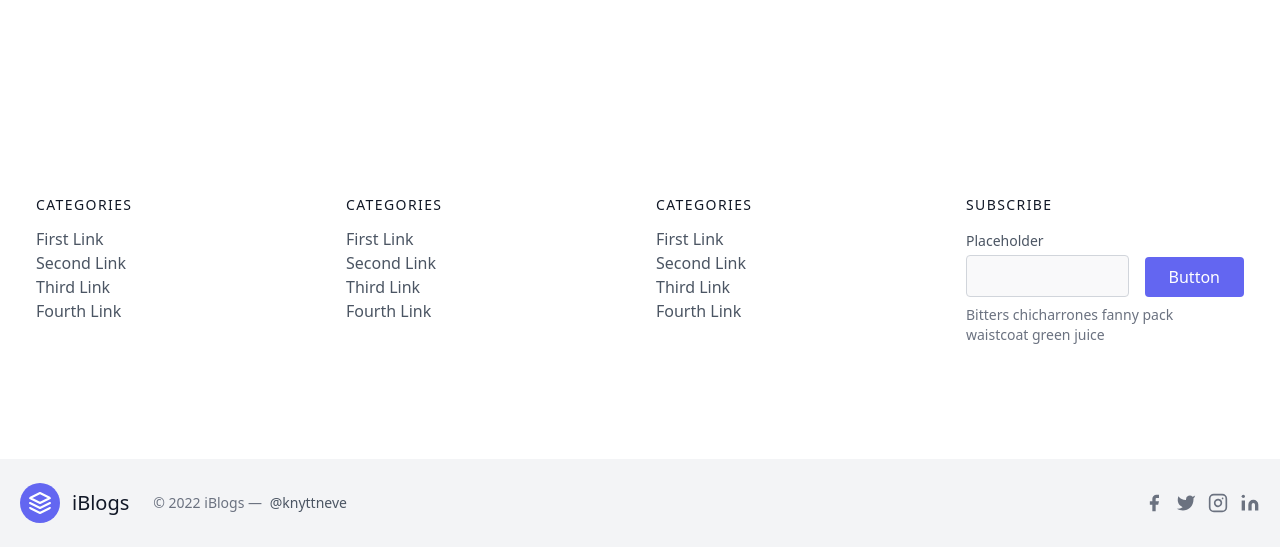
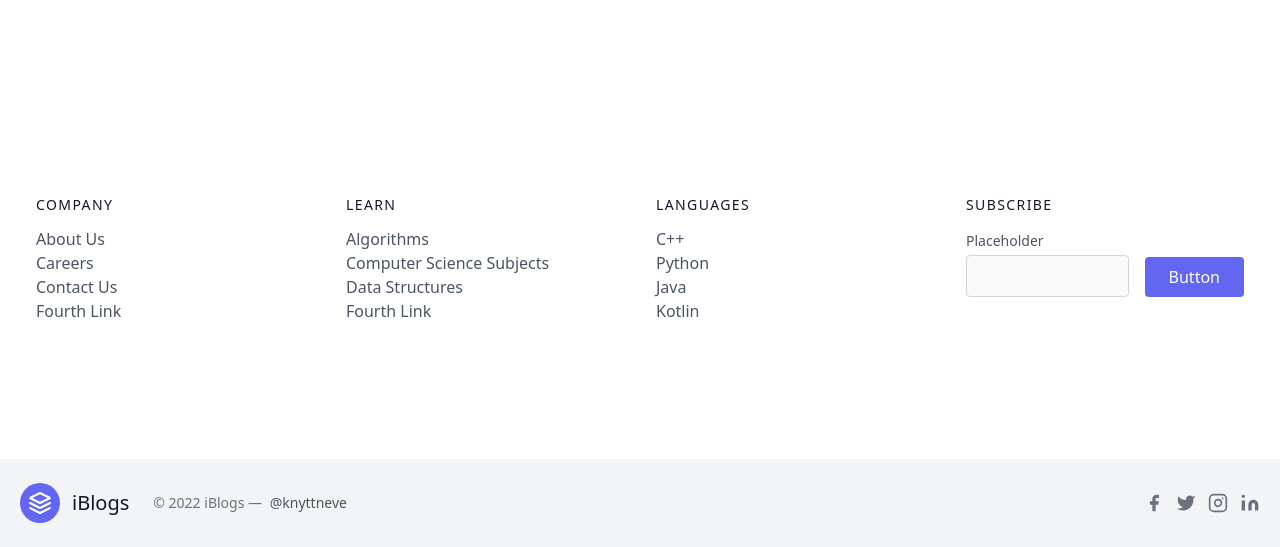
Before and after one commit to Devanshkanda/Django-Blog-Web-application, a Python web app: template templates/posts.html in a window 1280 px wide. Shown: the part 273-820 px from the top of the page. Run offline with Jinja, Linux system fonts and the light colour scheme; the template is opened without the code that fills it, so the values that code supplies are empty; some libraries are stand-ins or nearby versions.

Commit message:
second commit

```diff
--- a/blog/urls.py
+++ b/blog/urls.py
@@ -19,10 +19,12 @@ from django.contrib import admin
 from django.urls import path
 from django.conf.urls.static import static
 from django.conf import settings
-from .views import home,post
+from .views import home,post,about
 
 urlpatterns = [
     # if after blog url is type if there is a blank space then this home func will get invoked
+    path('' , home),
     path('home/' , home),
-    path('blog/<slug:url>',post)
+    path('blog/<slug:url>',post),
+    path('company/contact' ,about)
 ]
--- a/blog/views.py
+++ b/blog/views.py
@@ -17,3 +17,6 @@ def post(request , url):
     post = Post.objects.filter(url=url)
     #print(post)
     return render(request, 'posts.html' , {'post': post})
+
+def about(request):
+    return render(request , 'about.html' , {})
--- a/templates/footer.html
+++ b/templates/footer.html
@@ -2,16 +2,16 @@
     <div class="container px-5 py-24 mx-auto">
       <div class="flex flex-wrap md:text-left text-center order-first">
         <div class="lg:w-1/4 md:w-1/2 w-full px-4">
-          <h2 class="title-font font-medium text-gray-900 tracking-widest text-sm mb-3">CATEGORIES</h2>
+          <h2 class="title-font font-medium text-gray-900 tracking-widest text-sm mb-3">COMPANY</h2>
           <nav class="list-none mb-10">
             <li>
-              <a class="text-gray-600 hover:text-gray-800">First Link</a>
+              <a class="text-gray-600 hover:text-gray-800">About Us</a>
             </li>
             <li>
-              <a class="text-gray-600 hover:text-gray-800">Second Link</a>
+              <a class="text-gray-600 hover:text-gray-800">Careers</a>
             </li>
             <li>
-              <a class="text-gray-600 hover:text-gray-800">Third Link</a>
+              <a href="http://localhost:8000/company/contact" class="text-gray-600 hover:text-gray-800">Contact Us</a>
             </li>
             <li>
               <a class="text-gray-600 hover:text-gray-800">Fourth Link</a>
@@ -19,16 +19,16 @@
           </nav>
         </div>
         <div class="lg:w-1/4 md:w-1/2 w-full px-4">
-          <h2 class="title-font font-medium text-gray-900 tracking-widest text-sm mb-3">CATEGORIES</h2>
+          <h2 class="title-font font-medium text-gray-900 tracking-widest text-sm mb-3">LEARN</h2>
           <nav class="list-none mb-10">
             <li>
-              <a class="text-gray-600 hover:text-gray-800">First Link</a>
+              <a class="text-gray-600 hover:text-gray-800">Algorithms</a>
             </li>
             <li>
-              <a class="text-gray-600 hover:text-gray-800">Second Link</a>
+              <a class="text-gray-600 hover:text-gray-800">Computer Science Subjects</a>
             </li>
             <li>
-              <a class="text-gray-600 hover:text-gray-800">Third Link</a>
+              <a class="text-gray-600 hover:text-gray-800">Data Structures</a>
             </li>
             <li>
               <a class="text-gray-600 hover:text-gray-800">Fourth Link</a>
@@ -36,19 +36,19 @@
           </nav>
         </div>
         <div class="lg:w-1/4 md:w-1/2 w-full px-4">
-          <h2 class="title-font font-medium text-gray-900 tracking-widest text-sm mb-3">CATEGORIES</h2>
+          <h2 class="title-font font-medium text-gray-900 tracking-widest text-sm mb-3">LANGUAGES</h2>
           <nav class="list-none mb-10">
             <li>
-              <a class="text-gray-600 hover:text-gray-800">First Link</a>
+              <a class="text-gray-600 hover:text-gray-800">C++</a>
             </li>
             <li>
-              <a class="text-gray-600 hover:text-gray-800">Second Link</a>
+              <a class="text-gray-600 hover:text-gray-800">Python</a>
             </li>
             <li>
-              <a class="text-gray-600 hover:text-gray-800">Third Link</a>
+              <a class="text-gray-600 hover:text-gray-800">Java</a>
             </li>
             <li>
-              <a class="text-gray-600 hover:text-gray-800">Fourth Link</a>
+              <a class="text-gray-600 hover:text-gray-800">Kotlin</a>
             </li>
           </nav>
         </div>
@@ -61,8 +61,8 @@
             </div>
             <button class="lg:mt-2 xl:mt-0 flex-shrink-0 inline-flex text-white bg-indigo-500 border-0 py-2 px-6 focus:outline-none hover:bg-indigo-600 rounded">Button</button>
           </div>
-          <p class="text-gray-500 text-sm mt-2 md:text-left text-center">Bitters chicharrones fanny pack
-            <br class="lg:block hidden">waistcoat green juice
+          <p class="text-gray-500 text-sm mt-2 md:text-left text-center">
+            <br class="lg:block hidden">
           </p>
         </div>
       </div>
--- a/templates/home.html
+++ b/templates/home.html
@@ -9,14 +9,14 @@
 <section class="text-gray-400 body-font bg-gray-900">
     <div class="container px-5 py-24 mx-auto">
       <div class="flex flex-col text-center w-full mb-20">
-        <h2 class="text-xs text-indigo-400 tracking-widest font-medium title-font mb-1">ROOF PARTY POLAROID</h2>
+        <h2 class="text-xs text-indigo-400 tracking-widest font-medium title-font mb-1">ALL ABOUT COMPUTER SCIENCE</h2>
         <h1 class="sm:text-3xl text-2xl font-medium title-font mb-4 text-white">Learn With Iblogs</h1>
         <p class="lg:w-2/3 mx-auto leading-relaxed text-base">LEARN TOP TIER Concepts of Computer Science Subjects With Iblogs</p>
       </div>
       <div class="flex flex-wrap">
         <div class="xl:w-1/4 lg:w-1/2 md:w-full px-8 py-6 border-l-2 border-gray-800">
           <h2 class="text-lg sm:text-xl text-white font-medium title-font mb-2">ABOUT Programming ?</h2>
-          <p class="leading-relaxed text-base mb-4">Fingerstache flexitarian street art 8-bit waistcoat. Distillery hexagon disrupt edison bulbche.</p>
+          <p class="leading-relaxed text-base mb-4">Programming is a way of Communicating with a Compute Device ..</p>
           <a href="http://localhost:8000/blog/programming" class="text-indigo-400 inline-flex items-center">Start Learning
             <svg fill="none" stroke="currentColor" stroke-linecap="round" stroke-linejoin="round" stroke-width="2" class="w-4 h-4 ml-2" viewBox="0 0 24 24">
               <path d="M5 12h14M12 5l7 7-7 7"></path>
--- a/templates/posts.html
+++ b/templates/posts.html
@@ -1,20 +1,21 @@
 {%extends 'base.html' %}
 
-{%block title%} {% for title in post %} {{title.cat.title}} {% endfor %} {%endblock%}
+{%block title%} {% for title in post %} {{title.title}} {% endfor %} {%endblock%}
 
 {%block content%}
 
 <section class="text-gray-600 body-font">
-    <div class="container px-5 py-24 mx-auto">
+    <div class="container px-5 py-24 mx-auto ">
       <div class="flex flex-col text-center w-full mb-20">
         <h2 class="text-xs text-indigo-500 tracking-widest font-medium title-font mb-1"> {% for catagory in post %}  {{catagory.cat.title}}  {% endfor %} </h2>
         <h1 class="sm:text-3xl text-2xl font-medium title-font mb-4 text-gray-900"> {% for title in post %} {{title.title}} {% endfor %}</h1>
-        <p class="lg:w-2/3 mx-auto leading-relaxed text-base"> {% for p in post %}
+        <p class="lg:w-2/3 mx-auto dark:text-white-800 leading-relaxed text-base"> {% for p in post %}
           <img src="/media/{{p.image}}" width="860px" height="180px" class="responsive-img">
           <br><br>
-          {{p.content | safe}}
 
-          {% endfor %}
+            {{p.content | safe}}
+
+            {% endfor %}
 
         </p>
       </div>
```
Also changed, not shown: templates/about.html (added, +45 -0 lines), db.sqlite3.
